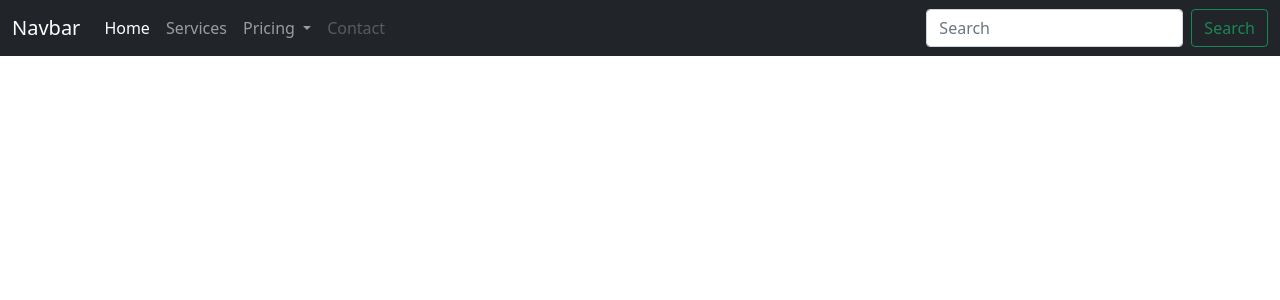
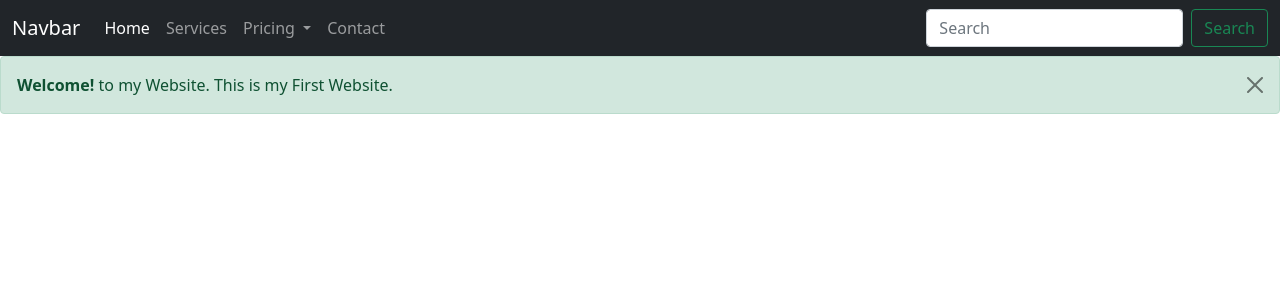
Before and after one commit to Paarthbathla338/Python_Backend_Dev, a Django app: template textutils/templates/index2.html in a window 1280 px wide. Shown: the top 300 px of the page. Run offline with Django 3.2, Linux system fonts and the light colour scheme; the template is opened without the code that fills it, so the values that code supplies are empty.

Commit message:
added dismissable notification

```diff
--- a/textutils/templates/index2.html
+++ b/textutils/templates/index2.html
@@ -36,9 +36,11 @@
                   <li><a class="dropdown-item" href="#">Something else here</a></li>
                 </ul>
               </li>
-              <li class="nav-item">
-                <a class="nav-link disabled" href="#" tabindex="-1" aria-disabled="true">Contact</a>
-              </li>
+              <li class="nav-item dropdown">
+                <a class="nav-link " href="#" id="navbarDropdown" role="button" data-bs-toggle="dropdown" aria-expanded="false">
+                  Contact
+                </a>
+
             </ul>
             <form class="d-flex">
               <input class="form-control me-2" type="search" placeholder="Search" aria-label="Search">
@@ -47,6 +49,10 @@
           </div>
         </div>
       </nav>
+    <div class="alert alert-success alert-dismissible fade show" role="alert">
+      <strong>Welcome!</strong> to my Website. This is my First Website.
+      <button type="button" class="btn-close" data-bs-dismiss="alert" aria-label="Close"></button>
+    </div>
 
     <!-- Optional JavaScript; choose one of the two! -->
 
```
